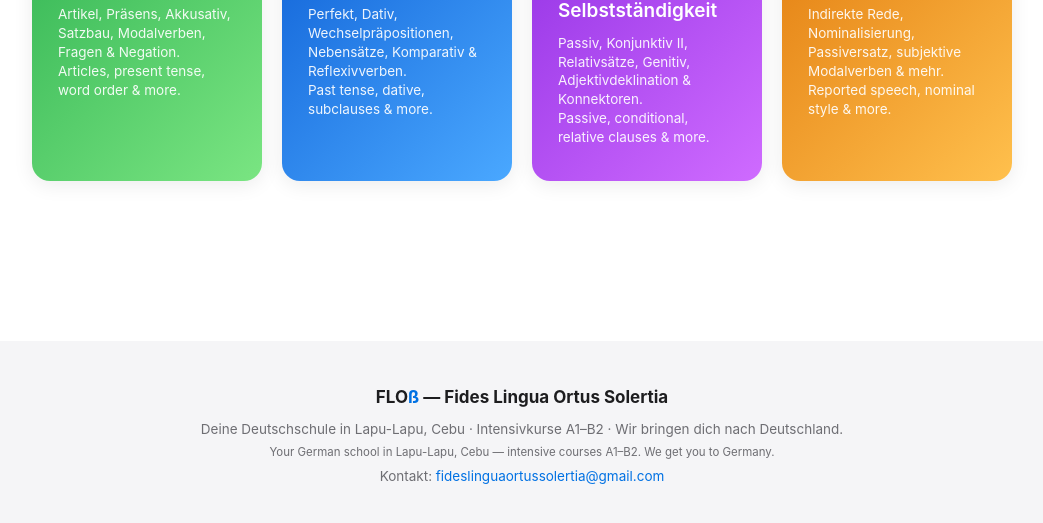
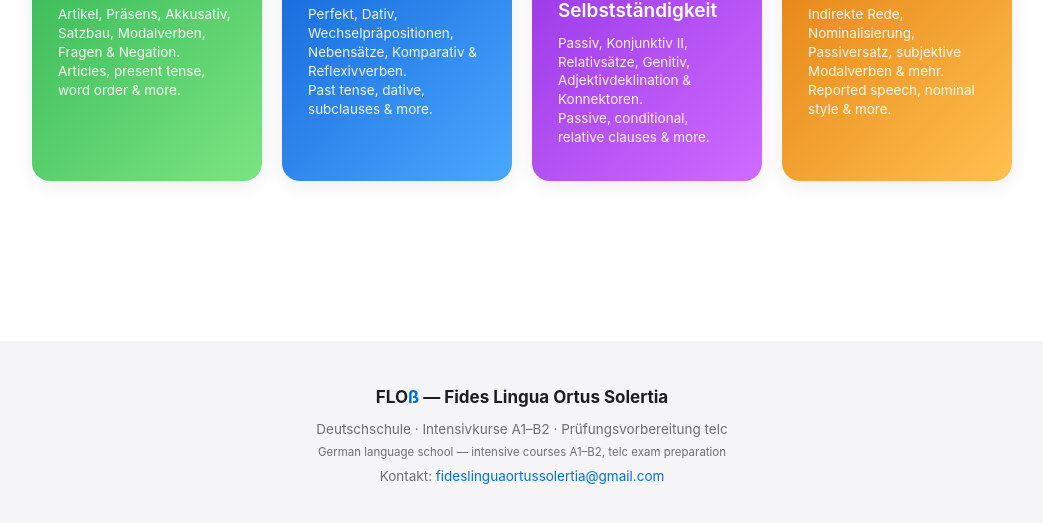
Before and after one commit to N0i7/flo--grammatik, a plain HTML site: page index.html in a window 1280 px wide. Shown: the part 766-1289 px from the top of the page, without its empty margins (118-1161 px from the left). Drawn offline with Linux system fonts and the light colour scheme.

Commit message:
Footer angepasst

```diff
--- a/index.html
+++ b/index.html
@@ -47,8 +47,8 @@
 
 <footer>
   <div class="flogo">FLO<span>ß</span> — Fides Lingua Ortus Solertia</div>
-  <p>Deine Deutschschule in Lapu-Lapu, Cebu · Intensivkurse A1–B2 · Wir bringen dich nach Deutschland.</p>
-  <p class="en">Your German school in Lapu-Lapu, Cebu — intensive courses A1–B2. We get you to Germany.</p>
+  <p>Deutschschule · Intensivkurse A1–B2 · Prüfungsvorbereitung telc</p>
+  <p class="en">German language school — intensive courses A1–B2, telc exam preparation</p>
   <p>Kontakt: <a href="mailto:fideslinguaortussolertia@gmail.com">fideslinguaortussolertia@gmail.com</a></p>
 </footer>
 </body>
```
Also changed, not shown: a1.html (+2 -2 lines), a2.html (+2 -2 lines), b1.html (+2 -2 lines), b2.html (+2 -2 lines).
